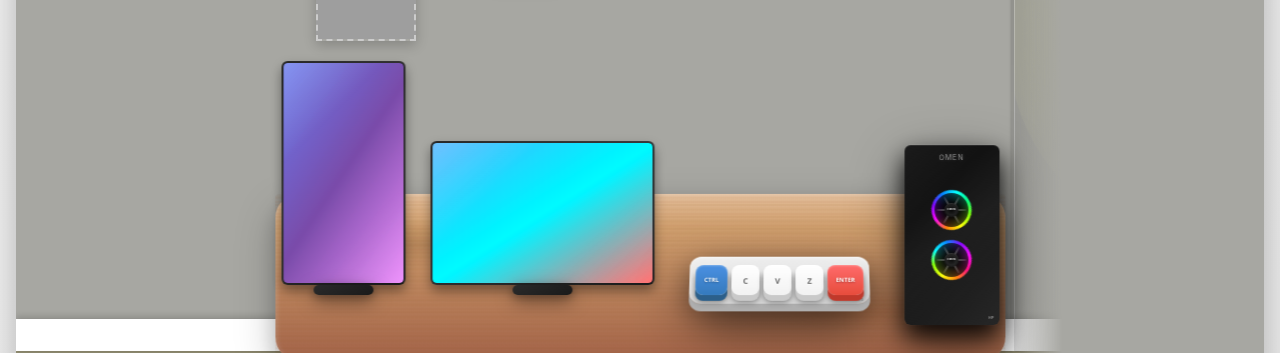
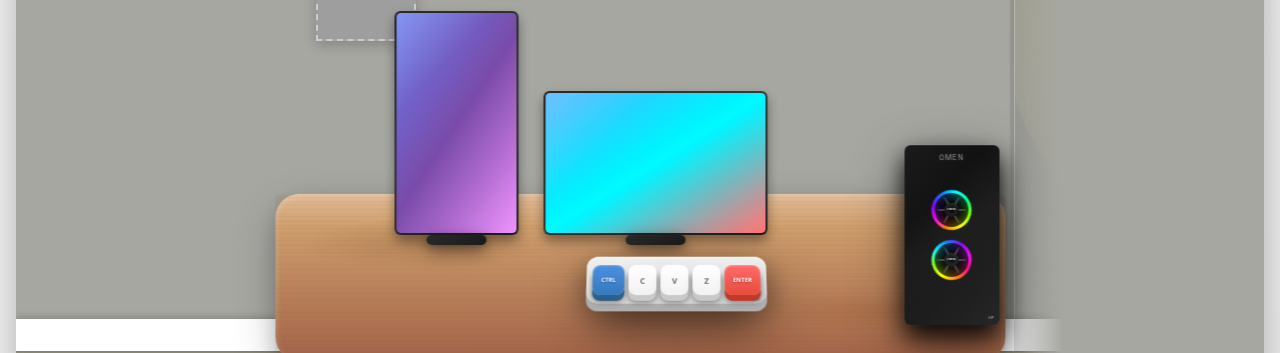
Before and after one commit to jacksonkasi1/office-workspace-css, a website built with Vite: page index.html in a window 1280 px wide. Shown: the part 265-618 px from the top of the page. Built offline with nearby package versions, Linux system fonts and the light colour scheme; grey boxes are pictures that could not be loaded.

Commit message:
style: adjust margins and positioning for better layout
Update margin-bottom and add right/left positioning properties to improve visual spacing and alignment of elements.

```diff
--- a/style.css
+++ b/style.css
@@ -448,7 +448,8 @@ body {
   justify-content: center;
   align-items: flex-end;
   gap: 25px;
-  margin-bottom: 40px;
+  margin-bottom: 90px;
+  right: -20%;
 }
 
 .monitor {
@@ -949,6 +950,7 @@ body {
   height: 50px;
   z-index: 12;
   margin-bottom: 20px;
+  left: -18%;
   transform: perspective(1000px) rotateX(20deg);
   filter: drop-shadow(0 15px 25px rgba(0, 0, 0, 0.4));
 }
```
